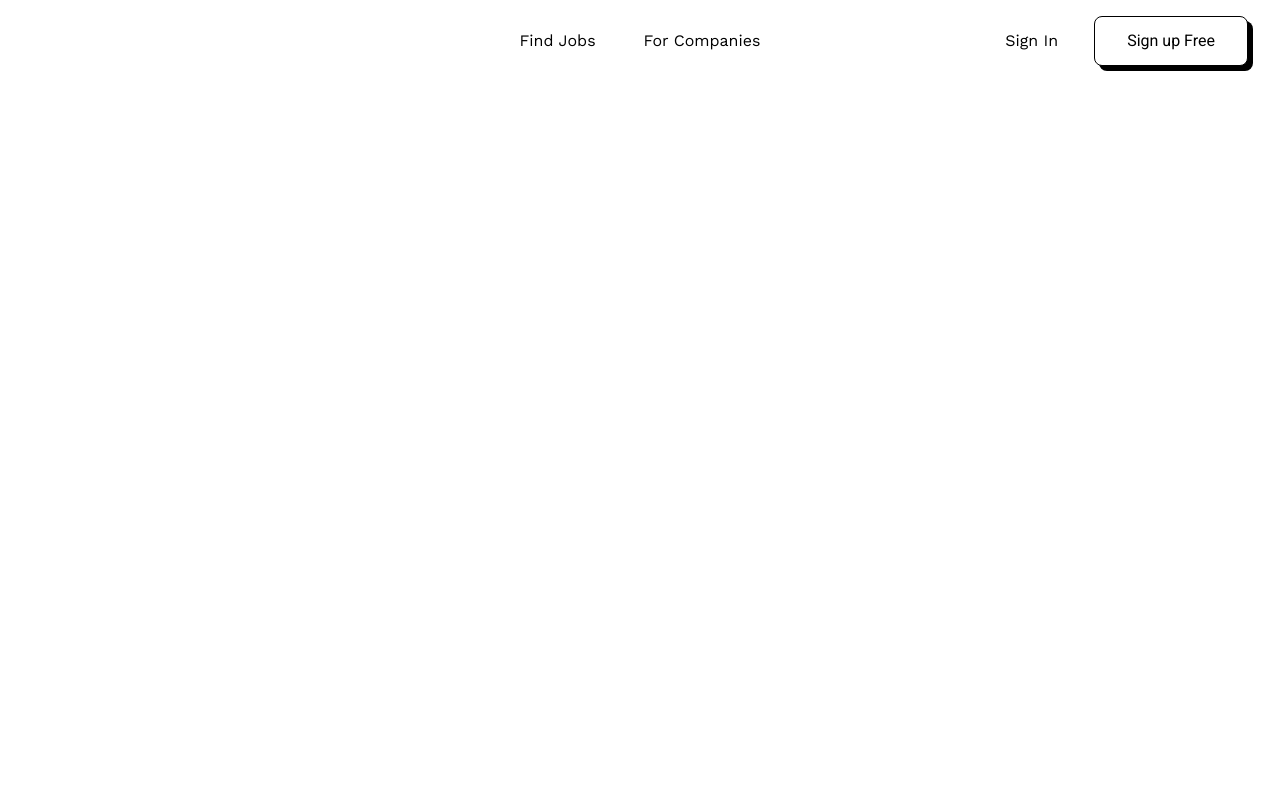
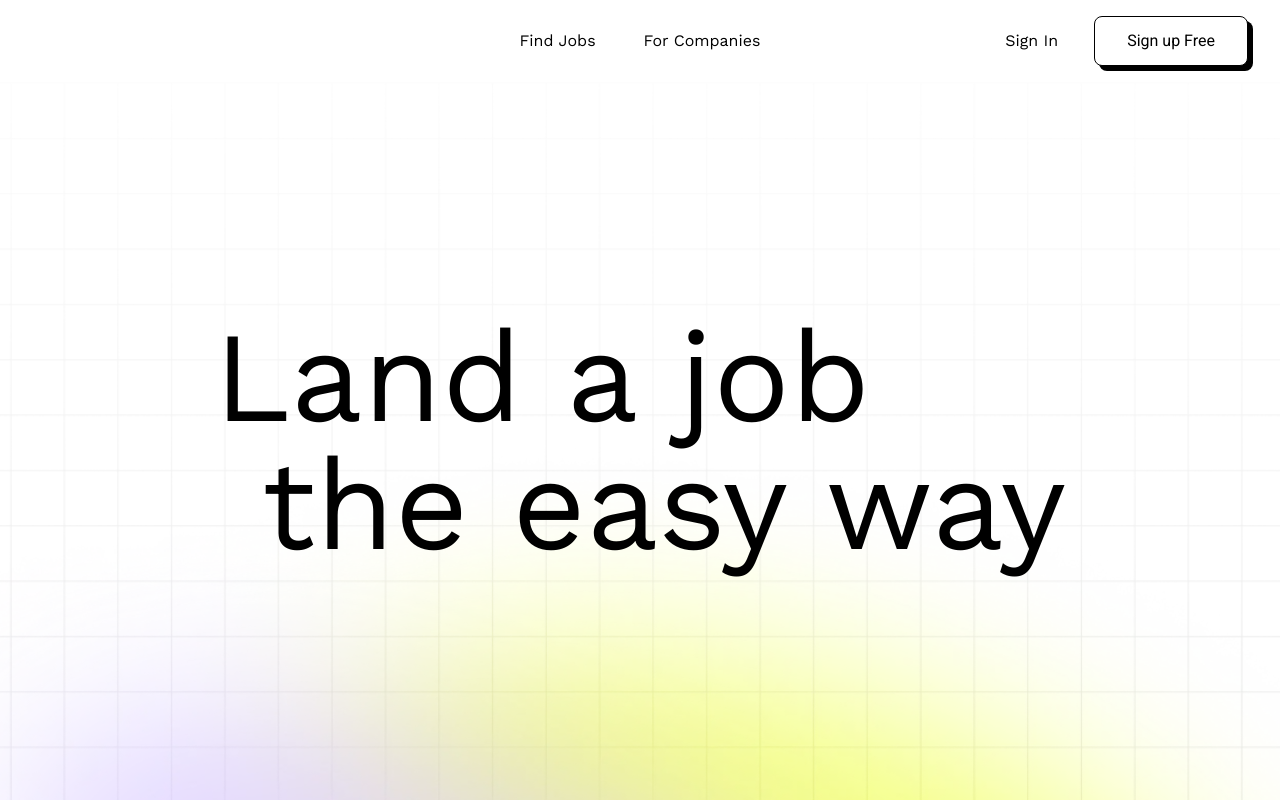
Before and after one commit to ROFLERGG/react-first-app, a React (Create React App) app: page / in a window 1280 px wide. Built offline with nearby package versions, Linux system fonts and the light colour scheme.

Commit message:
added font size

```diff
--- a/src/App.js
+++ b/src/App.js
@@ -40,7 +40,16 @@ function Hero() {
     <div className='flex flex-col min-h-screen'>
       <Header/>
       {/* content */}
-      <div className='bg-[url:]'></div>
+      <div className='flex-1 flex bg-hero bg-cover bg-center bg-no-repeat'>
+        <div className="container flex flex-col justify-center">
+          <div className='flex flex-col justify-center'>
+            <div className='flex flex-col items-start mx-auto space-x-12'>
+              <h2 className='text-9xl'>Land a job</h2>
+              <h2 className='text-9xl'>the easy way</h2>
+            </div>
+          </div>
+        </div>
+      </div>
     </div>
   )
 }
--- a/tailwind.config.js
+++ b/tailwind.config.js
@@ -18,8 +18,11 @@ module.exports = {
         'btn': '5px 5px 0px rgba(0,0,0,1)',
       },
       backgroundImage: {
-        'hero-pattern': "url('/img/hero.png')",
-        'footer-texture': "url('/img/footer-pattern.png')",
+        'hero': "url('./img/hero.png')",
+        'footer': "url('./img/footer-pattern.png')",
+      },
+      fontSize: {
+        '10xl': '160px',
       }
     },
   },
```
